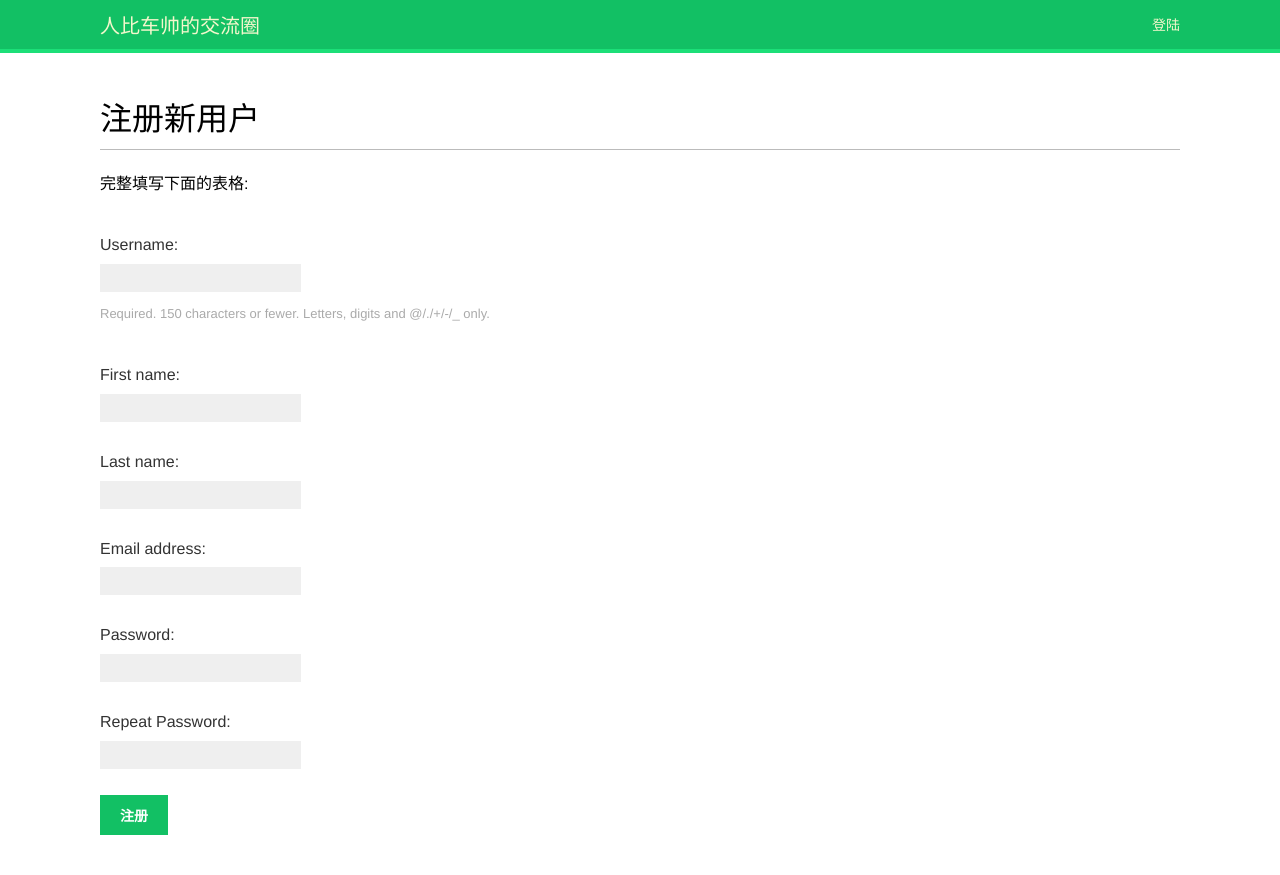
After one commit to talenhao/django_by_example, a Django app: page /account/register/ in a window 1280 px wide. The commit adds this page. Run offline with Django 3.2, Linux system fonts and the light colour scheme; some web fonts are replaced.

Commit message:
User registration

```diff
--- a/Social/account/forms.py
+++ b/Social/account/forms.py
@@ -1,7 +1,24 @@
 from django import forms
+
+from django.contrib.auth.models import User
 
 
 # user login form
 class LoginForm(forms.Form):
     username = forms.CharField()
     password = forms.CharField(widget=forms.PasswordInput)
+
+
+class UserRegistrationForm(forms.ModelForm):
+    password = forms.CharField(widget=forms.PasswordInput, label='Password')
+    password_repeat = forms.CharField(widget=forms.PasswordInput, label='Repeat Password')
+
+    class Meta:
+        model = User
+        fields = ('username', 'first_name', 'last_name', 'email')
+
+    def clean_password_repeat(self):
+        cd = self.cleaned_data
+        if cd['password'] != cd['password_repeat']:
+            raise forms.ValidationError("确认密码不匹配,请重新输入!")
+        return cd['password_repeat']
--- /dev/null
+++ b/Social/account/templates/account/register.html
@@ -0,0 +1,15 @@
+{% extends "base.html" %}
+
+{% block title %}
+    注册新用户
+{% endblock %}
+
+{% block content %}
+    <h1>注册新用户</h1>
+    <p>完整填写下面的表格:</p>
+    <form action="." method="post">
+        {{ user_register.as_p }}
+        {% csrf_token %}
+        <input type="submit" value="注册">
+    </form>
+{% endblock %}
--- a/Social/account/templates/registration/login.html
+++ b/Social/account/templates/registration/login.html
@@ -19,6 +19,7 @@
             <input type="hidden" name="next" value="{{ next }}" />
             <p><input type="submit" value="登陆"></p>
             <p><a href="{% url "password_reset" %}">Forgotten your password?</a></p>
+            <p>如果还没有账号,请点击<a href="{% url 'register' %}">注册</a>.</p>
         </form>
     </div>
 {% endblock %}
--- a/Social/account/urls.py
+++ b/Social/account/urls.py
@@ -29,4 +29,7 @@ urlpatterns = [
         name='password_reset_confirm'),
     # templates/registration/password_reset_complete.html
     url(r'^password-reset/complate/$', password_reset_complete, name='password_reset_complete'),
+
+    # register
+    url(r'^register/$', views.register, name='register'),
 ]
--- a/Social/account/views.py
+++ b/Social/account/views.py
@@ -7,6 +7,7 @@ from .forms import LoginForm
 
 from django.contrib.auth.decorators import login_required
 
+from .forms import UserRegistrationForm
 
 # post or get => form is valid => cleaned data => user 认证 => user active
 def user_login(request):
@@ -32,3 +33,16 @@ def user_login(request):
 @login_required
 def dashboard(request):
     return render(request, "account/dashboard.html", {"section": 'dashboard'})
+
+
+def register(request):
+    if request.method == "POST":
+        user_register = UserRegistrationForm(request.POST)
+        if user_register.is_valid():
+            new_user = user_register.save(commit=False)
+            new_user.set_password(user_register.cleaned_data['password'])
+            new_user.save()
+            return render(request, "account/register_done.html", {"new_user": new_user})
+    else:
+        user_register = UserRegistrationForm()
+    return render(request, 'account/register.html', {"user_register": user_register})
```
Also changed, not shown: Social/account/templates/account/register_done.html (added, +8 -0 lines), README.md, Social/db.sqlite3, 1 other file.
